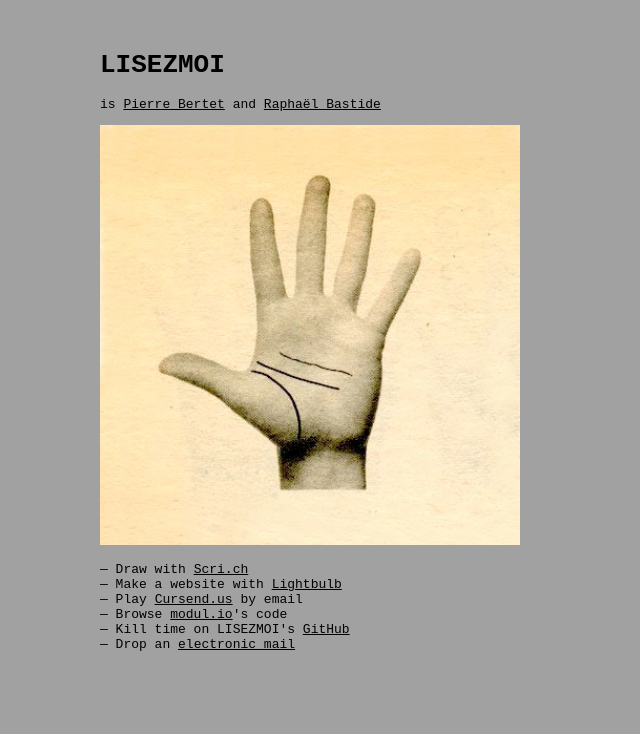
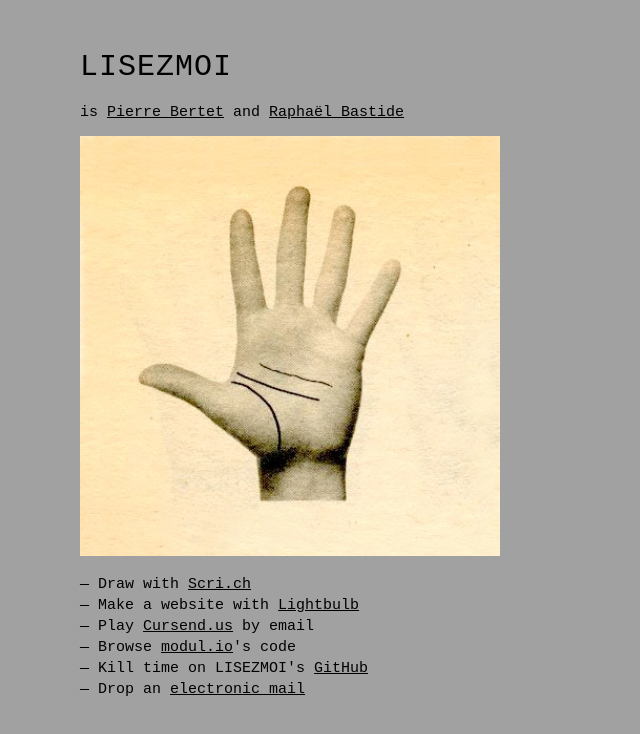
Before and after one commit to lisezmoi/lisezmoi.github.com, a plain HTML site: page index.html in a window 1280 px wide. Shown: the whole page, without its empty margins (0-640 px from the left). Drawn offline with Linux system fonts and the light colour scheme.

Commit message:
Minor CSS

```diff
--- a/index.html
+++ b/index.html
@@ -1,21 +1,23 @@
 <!DOCTYPE html>
 <html lang="en">
 <head>
-  <meta charset="utf-8" />
-  <title>LISEZMOI</title>
-  <style type="text/css" media="screen">
-    body{font-family:monospace; background:#A1A1A1; min-width:630px;margin: 50px 100px 0;}
+	<meta charset="utf-8" />
+	<title>LISEZMOI</title>
+	<style type="text/css" media="screen">
+		body{font-family:Courier New; background:#A1A1A1;
+				min-width:630px;margin: 50px 80px 0; font-size:15px;}
+		h1{font-weight:normal; letter-spacing:1px;}
 		a{color:black;}
-		a:visited{color:#555;}
+		a:visited{color:#333;}
 		ul{padding:0;}
-		li{list-style-type:none;}
+		li{list-style-type:none; margin-bottom:4px;}
 		li:before{content:"— ";}
-  </style>
+	</style>
 </head>
 <body>
 	<h1>LISEZMOI</h1>
 	<p>is <a href="http://pierrebertet.net/">Pierre Bertet</a> and <a href="http://raphaelbastide.com/">Raphaël Bastide</a></p>
-  <img width="420" height="420" title="LISEZMOI" alt="LISEZMOI logo" src="logo.png" />
+	<img width="420" height="420" title="LISEZMOI" alt="LISEZMOI logo" src="logo.png" />
 	<ul>
 		<li>Draw with <a href="http://scri.ch/">Scri.ch</a></li>
 		<li>Make a website with <a href="https://github.com/lisezmoi/lightbulb">Lightbulb</a></li>
```
